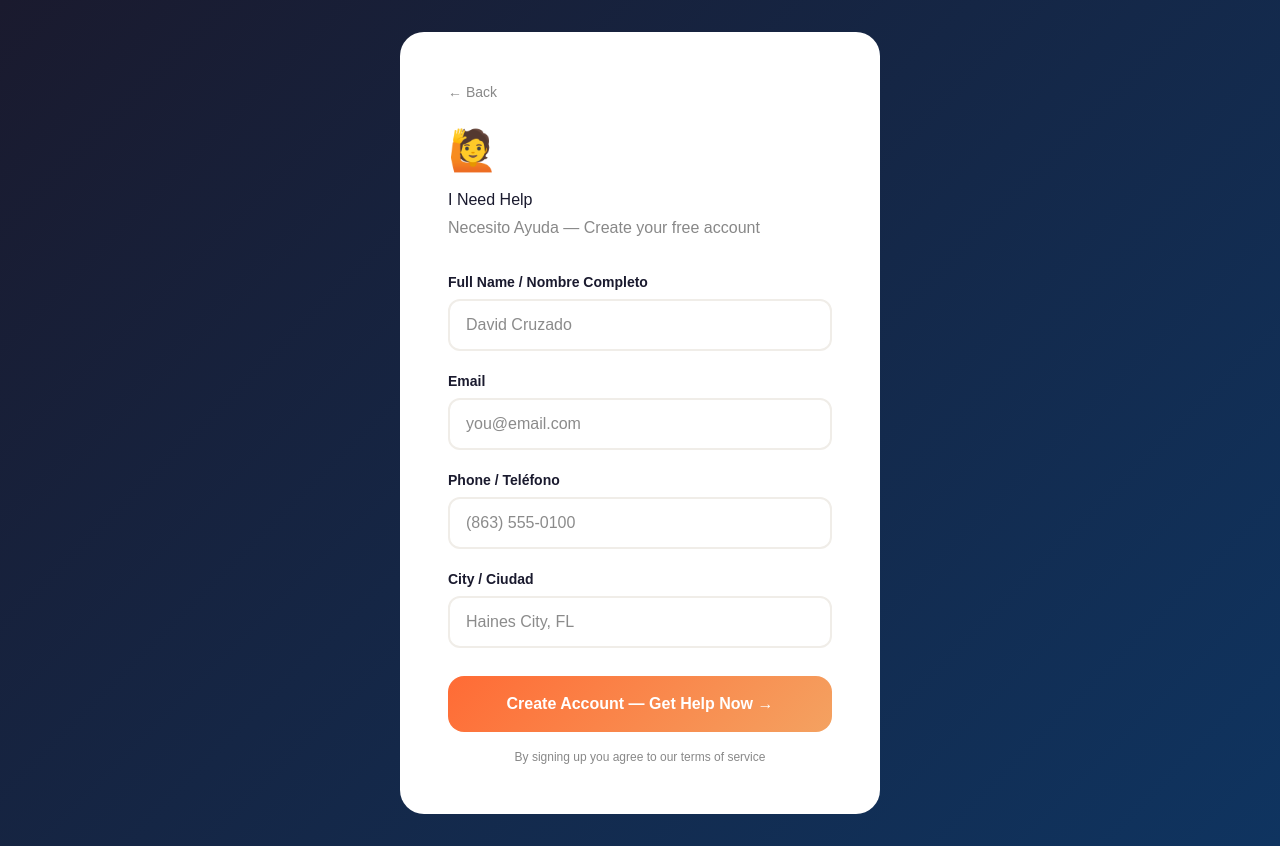
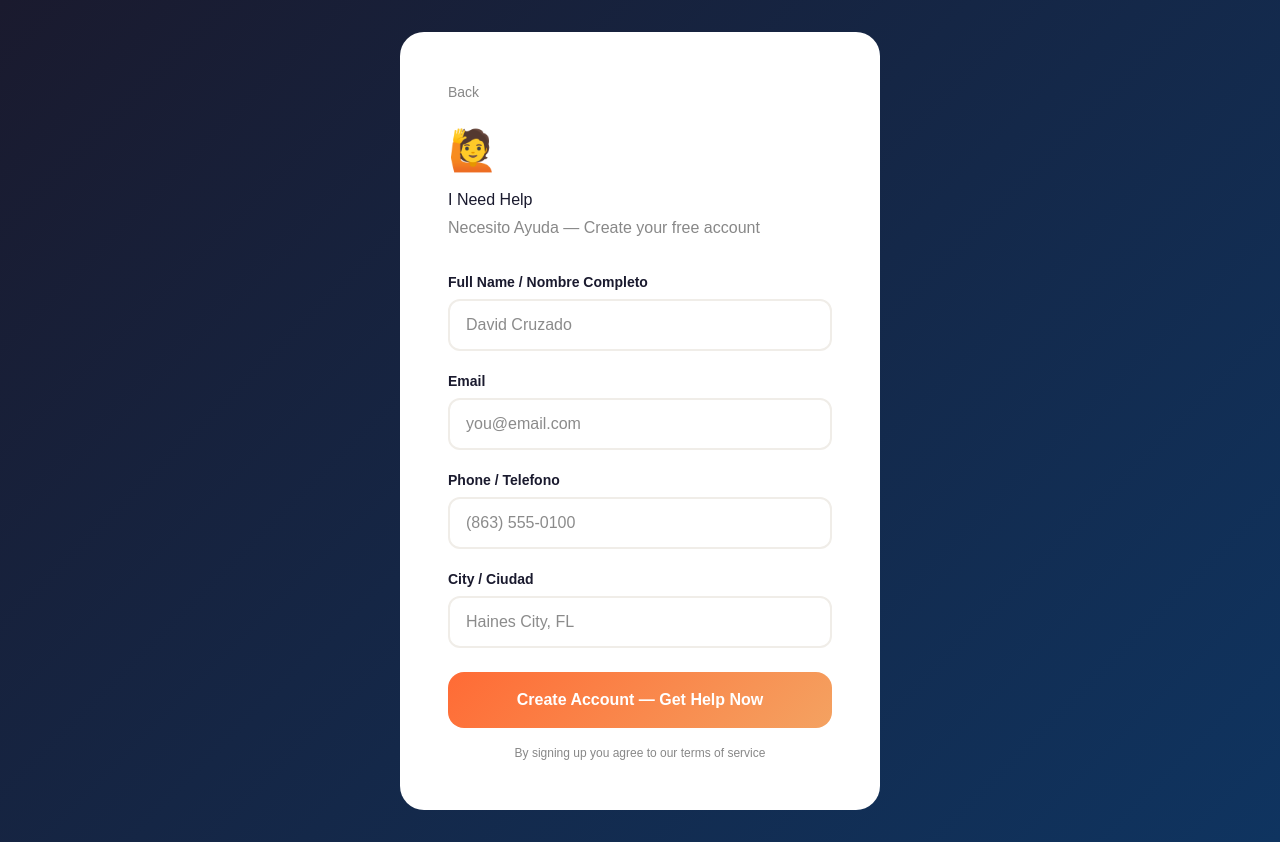
Before and after one commit to Paninche/necesitoya, a Next.js app: page /signup-customer in a window 1280 px wide. Built offline with nearby package versions, Linux system fonts and the light colour scheme; no server answers.

Commit message:
Add signup pages and Supabase connection

```diff
--- a/app/signup-customer/page.js
+++ b/app/signup-customer/page.js
@@ -1,6 +1,5 @@
 'use client'
 import { useState } from 'react'
-import { supabase } from '../../lib/supabase'
 
 export default function CustomerSignup() {
   const [form, setForm] = useState({ full_name: '', email: '', phone: '', city: '' })
@@ -8,51 +7,69 @@ export default function CustomerSignup() {
   const [loading, setLoading] = useState(false)
 
   const handleSubmit = async () => {
+    if (!form.full_name || !form.email) {
+      alert('Please fill in your name and email')
+      return
+    }
     setLoading(true)
+    try {
+      const { createClient } = await import('@supabase/supabase-js')
+      const supabase = createClient(
+        process.env.NEXT_PUBLIC_SUPABASE_URL,
+        process.env.NEXT_PUBLIC_SUPABASE_ANON_KEY
+      )
       const { error } = await supabase.from('users').insert([{ ...form, type: 'customer' }])
-    if (!error) setSubmitted(true)
+      if (error) console.log('DB error:', error.message)
+    } catch(e) {
+      console.log('Error:', e)
+    }
+    setSubmitted(true)
     setLoading(false)
   }
 
-  if (submitted) return (
+  if (submitted) {
+    return (
       <div style={{minHeight:'100vh', background:'linear-gradient(135deg,#1a1a2e,#0f3460)', display:'flex', alignItems:'center', justifyContent:'center', fontFamily:'Arial'}}>
         <div style={{background:'white', borderRadius:'24px', padding:'48px', textAlign:'center', maxWidth:'400px'}}>
           <div style={{fontSize:'64px', marginBottom:'16px'}}>🎉</div>
-        <h2 style={{color:'#1a1a2e', marginBottom:'8px'}}>You're in!</h2>
-        <p style={{color:'#888'}}>Welcome to NecesitoYa. We'll notify you when we launch in your area.</p>
+          <h2 style={{color:'#1a1a2e', marginBottom:'8px'}}>You are in!</h2>
+          <p style={{color:'#888'}}>Welcome to NecesitoYa. We will notify you when we launch in your area.</p>
           <a href="/" style={{display:'inline-block', marginTop:'24px', background:'linear-gradient(135deg,#FF6B35,#F4A261)', color:'white', padding:'12px 32px', borderRadius:'20px', textDecoration:'none', fontWeight:'bold'}}>Back to Home</a>
         </div>
       </div>
     )
+  }
 
   return (
     <main style={{minHeight:'100vh', background:'linear-gradient(135deg,#1a1a2e,#0f3460)', fontFamily:'Arial', display:'flex', alignItems:'center', justifyContent:'center', padding:'32px'}}>
       <div style={{background:'white', borderRadius:'24px', padding:'48px', width:'100%', maxWidth:'480px'}}>
-        <a href="/" style={{color:'#888', textDecoration:'none', fontSize:'14px'}}>← Back</a>
+        <a href="/" style={{color:'#888', textDecoration:'none', fontSize:'14px'}}>Back</a>
         <div style={{fontSize:'40px', margin:'16px 0 8px'}}>🙋</div>
         <h1 style={{color:'#1a1a2e', marginBottom:'4px'}}>I Need Help</h1>
         <p style={{color:'#888', marginBottom:'32px'}}>Necesito Ayuda — Create your free account</p>
 
-        {[
-          {label:'Full Name / Nombre Completo', key:'full_name', placeholder:'David Cruzado'},
-          {label:'Email', key:'email', placeholder:'you@email.com', type:'email'},
-          {label:'Phone / Teléfono', key:'phone', placeholder:'(863) 555-0100', type:'tel'},
-          {label:'City / Ciudad', key:'city', placeholder:'Haines City, FL'},
-        ].map(field => (
-          <div key={field.key} style={{marginBottom:'20px'}}>
-            <label style={{display:'block', fontWeight:'bold', color:'#1a1a2e', marginBottom:'6px', fontSize:'14px'}}>{field.label}</label>
-            <input
-              type={field.type || 'text'}
-              placeholder={field.placeholder}
-              value={form[field.key]}
-              onChange={e => setForm({...form, [field.key]: e.target.value})}
-              style={{width:'100%', padding:'12px 16px', borderRadius:'12px', border:'2px solid #F0EDE8', fontSize:'16px', boxSizing:'border-box', outline:'none'}}
-            />
+        <div style={{marginBottom:'20px'}}>
+          <label style={{display:'block', fontWeight:'bold', color:'#1a1a2e', marginBottom:'6px', fontSize:'14px'}}>Full Name / Nombre Completo</label>
+          <input type="text" placeholder="David Cruzado" value={form.full_name} onChange={e => setForm({...form, full_name: e.target.value})} style={{width:'100%', padding:'12px 16px', borderRadius:'12px', border:'2px solid #F0EDE8', fontSize:'16px', boxSizing:'border-box', outline:'none'}}/>
         </div>
-        ))}
 
-        <button onClick={handleSubmit} disabled={loading} style={{width:'100%', background:'linear-gradient(135deg,#FF6B35,#F4A261)', border:'none', color:'white', padding:'16px', borderRadius:'16px', fontSize:'16px', fontWeight:'bold', cursor:'pointer', marginTop:'8px'}}>
-          {loading ? 'Creating account...' : 'Create Account — Get Help Now →'}
+        <div style={{marginBottom:'20px'}}>
+          <label style={{display:'block', fontWeight:'bold', color:'#1a1a2e', marginBottom:'6px', fontSize:'14px'}}>Email</label>
+          <input type="email" placeholder="you@email.com" value={form.email} onChange={e => setForm({...form, email: e.target.value})} style={{width:'100%', padding:'12px 16px', borderRadius:'12px', border:'2px solid #F0EDE8', fontSize:'16px', boxSizing:'border-box', outline:'none'}}/>
+        </div>
+
+        <div style={{marginBottom:'20px'}}>
+          <label style={{display:'block', fontWeight:'bold', color:'#1a1a2e', marginBottom:'6px', fontSize:'14px'}}>Phone / Telefono</label>
+          <input type="tel" placeholder="(863) 555-0100" value={form.phone} onChange={e => setForm({...form, phone: e.target.value})} style={{width:'100%', padding:'12px 16px', borderRadius:'12px', border:'2px solid #F0EDE8', fontSize:'16px', boxSizing:'border-box', outline:'none'}}/>
+        </div>
+
+        <div style={{marginBottom:'24px'}}>
+          <label style={{display:'block', fontWeight:'bold', color:'#1a1a2e', marginBottom:'6px', fontSize:'14px'}}>City / Ciudad</label>
+          <input type="text" placeholder="Haines City, FL" value={form.city} onChange={e => setForm({...form, city: e.target.value})} style={{width:'100%', padding:'12px 16px', borderRadius:'12px', border:'2px solid #F0EDE8', fontSize:'16px', boxSizing:'border-box', outline:'none'}}/>
+        </div>
+
+        <button onClick={handleSubmit} disabled={loading} style={{width:'100%', background:'linear-gradient(135deg,#FF6B35,#F4A261)', border:'none', color:'white', padding:'16px', borderRadius:'16px', fontSize:'16px', fontWeight:'bold', cursor:'pointer'}}>
+          {loading ? 'Creating account...' : 'Create Account — Get Help Now'}
         </button>
         <p style={{textAlign:'center', color:'#888', fontSize:'12px', marginTop:'16px'}}>By signing up you agree to our terms of service</p>
       </div>
```
Lines whose indentation alone changed are shown as unchanged.
